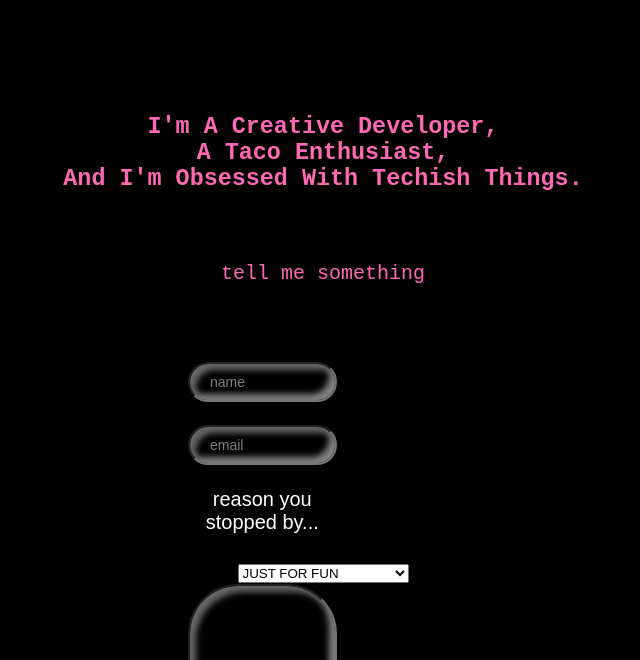
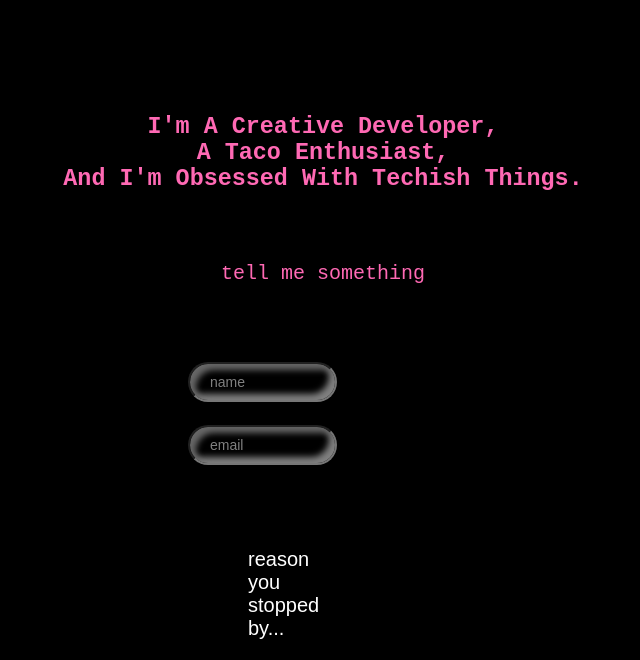
Before and after one commit to eriimango/eriimango.github.io, a plain HTML site: page contactPage.html in a window 1280 px wide. Shown: the part 140-800 px from the top of the page, without its empty margins (317-957 px from the left). Drawn offline with Linux system fonts and the light colour scheme.

Commit message:
Update style.css

```diff
--- a/style.css
+++ b/style.css
@@ -32,7 +32,7 @@ font-size:20px;
 label, input, button {
 	display: block;
 	width: 55%;
-	padding:0;
+	padding:60px;
 	color: white;
 	outline: none;
 	box-sizing: border-box;
```
